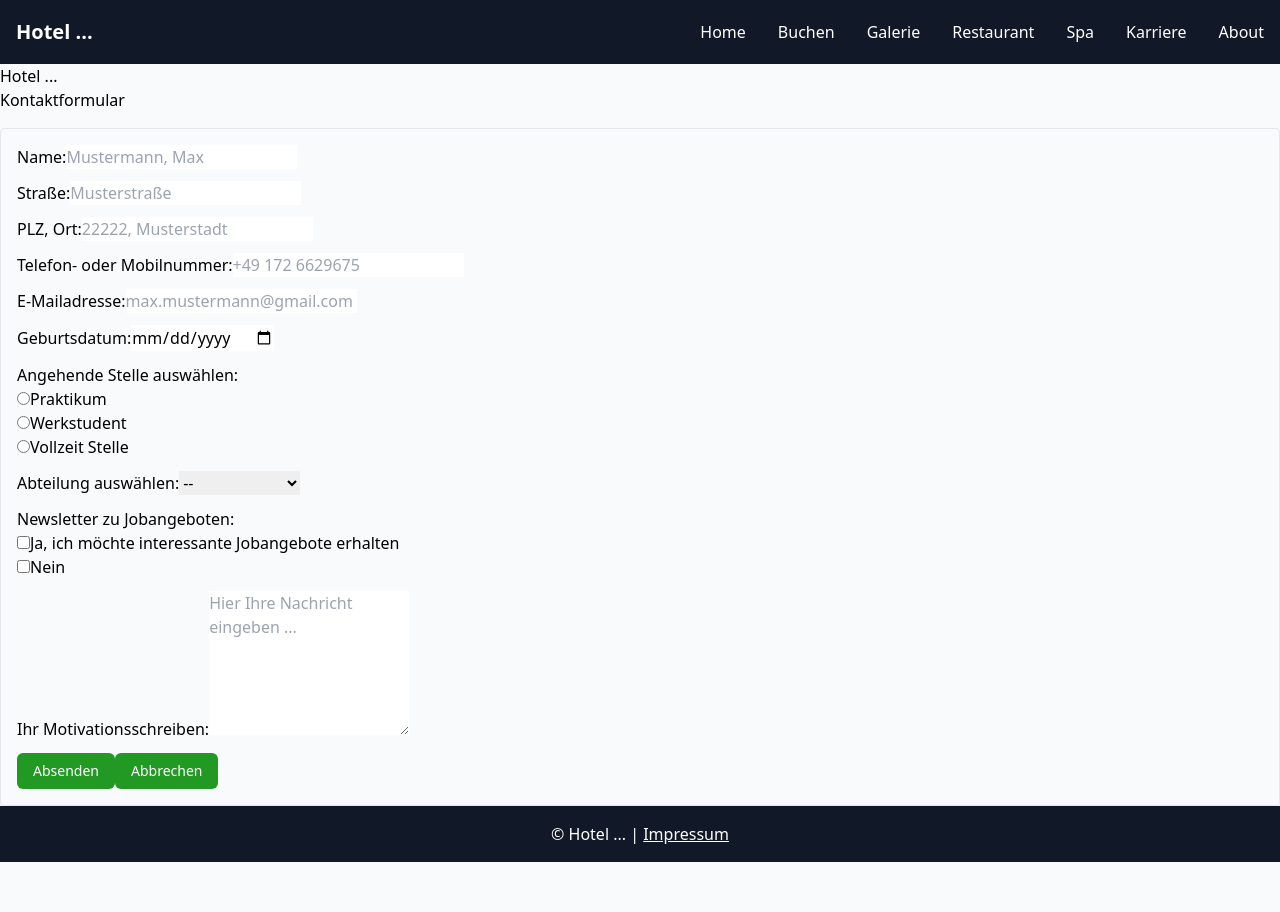
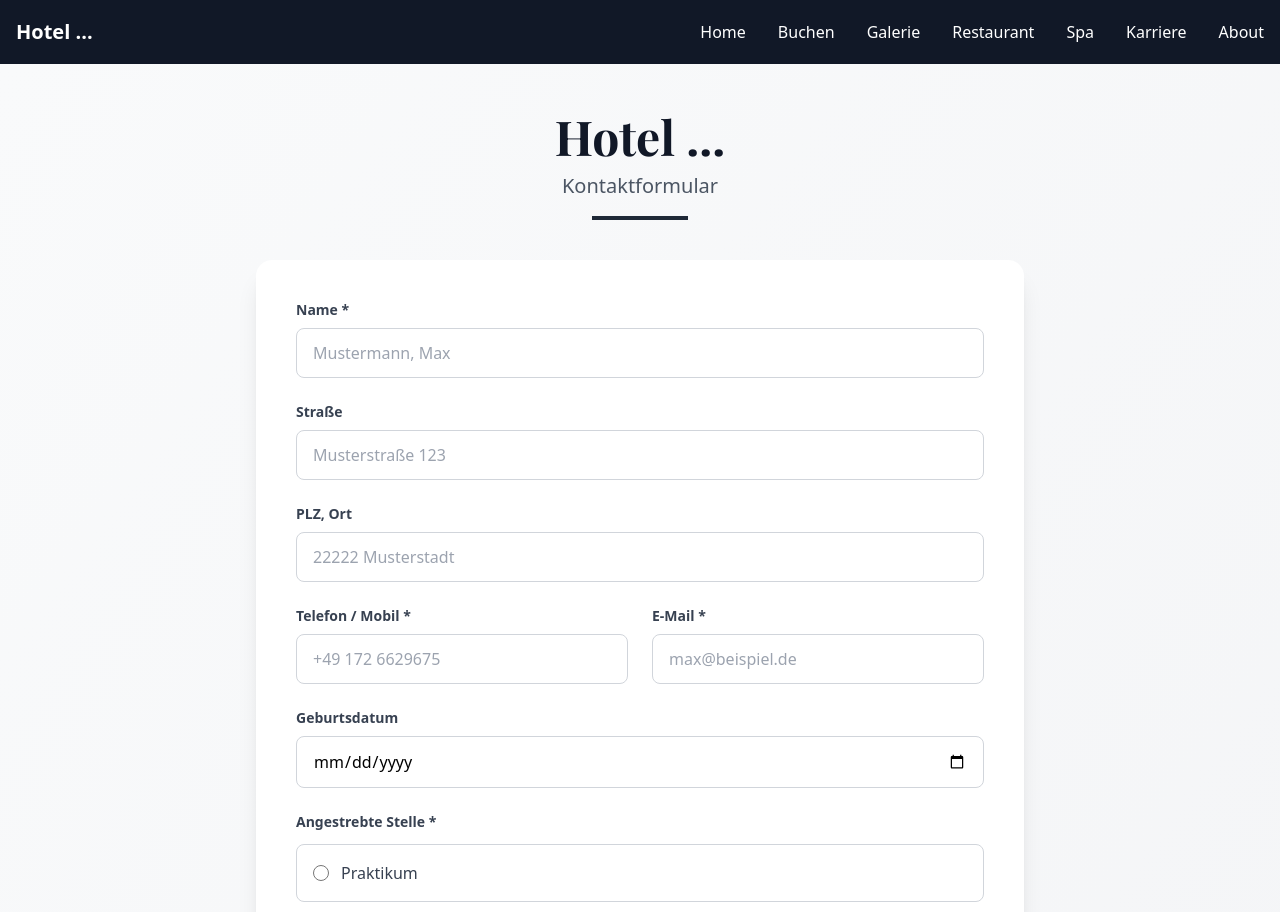
Before and after one commit to lucialndr/webanwendung_wise_25-26, a Nuxt app: page /carreer in a window 1280 px wide. Shown: the top 912 px of the page. Before the commit the page ends 862 px from the top, so only its background shows below. Built offline with nearby package versions, Linux system fonts and the light colour scheme.

Commit message:
Formular

```diff
--- a/app/pages/carreer.vue
+++ b/app/pages/carreer.vue
@@ -1,81 +1,167 @@
 <template>
-    <head>
-    <meta charset="UTF-8">
-    <title>Hotel ...</title>
-    <meta name="viewport" content="width=device-width, initial-scale=1">
-    </head>
+    <div class="min-h-screen bg-gradient-to-br from-gray-50 to-gray-100 py-12 px-4">
+      <div class="max-w-3xl mx-auto">
 
-    <header>
-        <h2>Hotel ...<br>Kontaktformular</h2>
+        <!-- Header -->
+        <header class="text-center mb-10">
+          <h1 class="text-4xl md:text-5xl font-serif font-bold text-gray-900 mb-3">
+            Hotel ...
+          </h1>
+          <p class="text-xl text-gray-600">Kontaktformular</p>
+          <div class="w-24 h-1 bg-gray-800 mx-auto mt-4"></div>
         </header>
 
-    <div class="container mt-4">
-
-        <form action="antwort_formular.php" method="post" class="p-4 border rounded shadow-sm bg-light">
+        <!-- Formular -->
+        <form action="antwort_formular.php" method="post" class="bg-white rounded-2xl shadow-xl p-8 md:p-10">
 
           <!-- Name -->
-            <div class="mb-3">
-                <label for="name" class="form-label">Name:</label>
-                <input type="text" id="name" name="nn" class="form-control" placeholder="Mustermann, Max" maxlength="40">
+          <div class="mb-6">
+            <label for="name" class="block text-sm font-semibold text-gray-700 mb-2">
+              Name *
+            </label>
+            <input
+              type="text"
+              id="name"
+              name="nn"
+              class="w-full px-4 py-3 border border-gray-300 rounded-lg focus:ring-2 focus:ring-gray-800 focus:border-transparent transition"
+              placeholder="Mustermann, Max"
+              maxlength="40"
+              required
+            >
           </div>
 
           <!-- Straße -->
-            <div class="mb-3">
-                <label for="street" class="form-label">Straße:</label>
-                <input type="text" id="street" name="street" class="form-control" placeholder="Musterstraße" maxlength="40">
+          <div class="mb-6">
+            <label for="street" class="block text-sm font-semibold text-gray-700 mb-2">
+              Straße
+            </label>
+            <input
+              type="text"
+              id="street"
+              name="street"
+              class="w-full px-4 py-3 border border-gray-300 rounded-lg focus:ring-2 focus:ring-gray-800 focus:border-transparent transition"
+              placeholder="Musterstraße 123"
+              maxlength="40"
+            >
           </div>
 
           <!-- PLZ, Ort -->
-            <div class="mb-3">
-                <label for="city" class="form-label">PLZ, Ort:</label>
-                <input type="text" id="city" name="city" class="form-control" placeholder="22222, Musterstadt" maxlength="40">
+          <div class="mb-6">
+            <label for="city" class="block text-sm font-semibold text-gray-700 mb-2">
+              PLZ, Ort
+            </label>
+            <input
+              type="text"
+              id="city"
+              name="city"
+              class="w-full px-4 py-3 border border-gray-300 rounded-lg focus:ring-2 focus:ring-gray-800 focus:border-transparent transition"
+              placeholder="22222 Musterstadt"
+              maxlength="40"
+            >
           </div>
 
+          <!--  Telefon  -->
+          <div class="grid grid-cols-1 md:grid-cols-2 gap-6 mb-6">
+
             <!-- Telefonnummer -->
-            <div class="mb-3">
-                <label for="telp" class="form-label">Telefon- oder Mobilnummer:</label>
-                <input type="tel" id="telp" name="tel_number" class="form-control" placeholder="+49 172 6629675" maxlength="40">
+            <div>
+              <label for="telp" class="block text-sm font-semibold text-gray-700 mb-2">
+                Telefon / Mobil *
+              </label>
+              <input
+                type="tel"
+                id="telp"
+                name="tel_number"
+                class="w-full px-4 py-3 border border-gray-300 rounded-lg focus:ring-2 focus:ring-gray-800 focus:border-transparent transition"
+                placeholder="+49 172 6629675"
+                maxlength="40"
+                required
+              >
             </div>
 
             <!-- E-Mail -->
-            <div class="mb-3">
-                <label for="em" class="form-label">E-Mailadresse:</label>
-                <input type="email" id="em" name="mail" class="form-control"
-                    placeholder="max.mustermann@gmail.com"
-                    pattern="^[^@\s]+@[^@\s]+\.[^@\s]+$" maxlength="40">
+            <div>
+              <label for="em" class="block text-sm font-semibold text-gray-700 mb-2">
+                E-Mail *
+              </label>
+              <input
+                type="email"
+                id="em"
+                name="mail"
+                class="w-full px-4 py-3 border border-gray-300 rounded-lg focus:ring-2 focus:ring-gray-800 focus:border-transparent transition"
+                placeholder="max@beispiel.de"
+                pattern="^[^@\s]+@[^@\s]+\.[^@\s]+$"
+                maxlength="40"
+                required
+              >
+            </div>
           </div>
 
           <!-- Geburtsdatum -->
-            <div class="mb-3">
-                <label for="da" class="form-label">Geburtsdatum:</label>
-                <input type="date" id="da" name="birth_date" class="form-control">
+          <div class="mb-6">
+            <label for="da" class="block text-sm font-semibold text-gray-700 mb-2">
+              Geburtsdatum
+            </label>
+            <input
+              type="date"
+              id="da"
+              name="birth_date"
+              class="w-full px-4 py-3 border border-gray-300 rounded-lg focus:ring-2 focus:ring-gray-800 focus:border-transparent transition"
+            >
           </div>
 
           <!-- Stelle auswählen -->
-            <div class="mb-3">
-                <label class="form-label">Angehende Stelle auswählen:</label>
+          <div class="mb-6">
+            <label class="block text-sm font-semibold text-gray-700 mb-3">
+              Angestrebte Stelle *
+            </label>
 
-                <div class="form-check">
-                    <input type="radio" name="stelle" id="r1" value="Praktikum" class="form-check-input">
-                    <label for="r1" class="form-check-label">Praktikum</label>
-                </div>
+            <div class="space-y-3">
+              <label class="flex items-center p-4 border border-gray-300 rounded-lg cursor-pointer hover:bg-gray-50 transition">
+                <input
+                  type="radio"
+                  name="stelle"
+                  value="Praktikum"
+                  class="w-4 h-4 text-gray-800 focus:ring-gray-800"
+                  required
+                >
+                <span class="ml-3 text-gray-700">Praktikum</span>
+              </label>
 
-                <div class="form-check">
-                    <input type="radio" name="stelle" id="r2" value="Werkstudent" class="form-check-input">
-                    <label for="r2" class="form-check-label">Werkstudent</label>
-                </div>
+              <label class="flex items-center p-4 border border-gray-300 rounded-lg cursor-pointer hover:bg-gray-50 transition">
+                <input
+                  type="radio"
+                  name="stelle"
+                  value="Werkstudent"
+                  class="w-4 h-4 text-gray-800 focus:ring-gray-800"
+                >
+                <span class="ml-3 text-gray-700">Werkstudent</span>
+              </label>
 
-                <div class="form-check">
-                    <input type="radio" name="stelle" id="r3" value="Vollzeit_Stelle" class="form-check-input">
-                    <label for="r3" class="form-check-label">Vollzeit Stelle</label>
+              <label class="flex items-center p-4 border border-gray-300 rounded-lg cursor-pointer hover:bg-gray-50 transition">
+                <input
+                  type="radio"
+                  name="stelle"
+                  value="Vollzeit_Stelle"
+                  class="w-4 h-4 text-gray-800 focus:ring-gray-800"
+                >
+                <span class="ml-3 text-gray-700">Vollzeit Stelle</span>
+              </label>
             </div>
           </div>
 
-            <!-- Abteilung -->
-            <div class="mb-3">
-                <label for="abteilung" class="form-label">Abteilung auswählen:</label>
-                <select name="abteilung" id="abteilung" class="form-select">
-                    <option value="--" selected>--</option>
+          <!-- Abteilung auswählen  -->
+          <div class="mb-6">
+            <label for="abteilung" class="block text-sm font-semibold text-gray-700 mb-2">
+              Abteilung *
+            </label>
+            <select
+              name="abteilung"
+              id="abteilung"
+              class="w-full px-4 py-3 border border-gray-300 rounded-lg focus:ring-2 focus:ring-gray-800 focus:border-transparent transition bg-white"
+              required
+            >
+              <option value="">Bitte wählen...</option>
               <option value="Küche">Küche</option>
               <option value="Service">Service</option>
               <option value="Management">Management</option>
@@ -84,42 +170,77 @@
           </div>
 
           <!-- Newsletter -->
-            <div class="mb-3">
-                <label class="form-label">Newsletter zu Jobangeboten:</label>
+          <div class="mb-6">
+            <label class="block text-sm font-semibold text-gray-700 mb-3">
+              Newsletter zu Jobangeboten
+            </label>
 
-                <div class="form-check">
-                    <input type="checkbox" name="extra" id="c1" value="Ja" class="form-check-input">
-                    <label for="c1" class="form-check-label">Ja, ich möchte interessante Jobangebote erhalten</label>
-                </div>
-
-                <div class="form-check">
-                    <input type="checkbox" name="extra" id="c2" value="Nein" class="form-check-input">
-                    <label for="c2" class="form-check-label">Nein</label>
-                </div>
+            <label class="flex items-center p-4 border border-gray-300 rounded-lg cursor-pointer hover:bg-gray-50 transition">
+              <input
+                type="checkbox"
+                name="newsletter"
+                value="Ja"
+                class="w-4 h-4 text-gray-800 rounded focus:ring-gray-800"
+              >
+              <span class="ml-3 text-gray-700">Ja, ich möchte interessante Jobangebote erhalten</span>
+            </label>
           </div>
 
           <!-- Motivationsschreiben -->
-            <div class="mb-3">
-                <label for="txt" class="form-label">Ihr Motivationsschreiben:</label>
-                <textarea name="txt" id="txt" class="form-control" rows="6" maxlength="2500"
-                    placeholder="Hier Ihre Nachricht eingeben ..."></textarea>
+          <div class="mb-8">
+            <label for="txt" class="block text-sm font-semibold text-gray-700 mb-2">
+              Ihr Motivationsschreiben *
+            </label>
+            <textarea
+              name="txt"
+              id="txt"
+              rows="8"
+              maxlength="2500"
+              class="w-full px-4 py-3 border border-gray-300 rounded-lg focus:ring-2 focus:ring-gray-800 focus:border-transparent transition resize-none"
+              placeholder="Erzählen Sie uns, warum Sie Teil unseres Teams werden möchten..."
+              required
+            ></textarea>
+            <p class="text-sm text-gray-500 mt-2">Maximal 2500 Zeichen</p>
           </div>
 
           <!-- Buttons -->
-            <div class="d-flex gap-3">
-                <button type="submit" class="btn btn-primary px-4">Absenden</button>
-                <button type="reset" class="btn btn-secondary px-4">Abbrechen</button>
+          <div class="flex flex-col sm:flex-row gap-4">
+            <button
+              type="submit"
+              class="flex-1 bg-gray-900 text-white px-8 py-4 rounded-lg font-semibold hover:bg-gray-800 transition shadow-lg hover:shadow-xl transform hover:-translate-y-0.5"
+            >
+              Bewerbung absenden
+            </button>
+            <button
+              type="reset"
+              class="flex-1 bg-gray-200 text-gray-700 px-8 py-4 rounded-lg font-semibold hover:bg-gray-300 transition"
+            >
+              Zurücksetzen
+            </button>
           </div>
+
+          <p class="text-sm text-gray-500 text-center mt-6">
+            * Pflichtfelder
+          </p>
 
         </form>
 
+        <!-- Footer Text -->
+        <div class="text-center mt-8 text-gray-600">
+          <p>Wir freuen uns auf Ihre Bewerbung!</p>
+        </div>
+
+      </div>
     </div>
   </template>
 
   <script setup>
-
   </script>
 
-<style lang="scss" scoped>
+  <style scoped>
+  @import url('https://fonts.googleapis.com/css2?family=Playfair+Display:wght@700&display=swap');
 
+  h1 {
+    font-family: 'Playfair Display', serif;
+  }
   </style>
```
Lines whose indentation alone changed are shown as unchanged.
